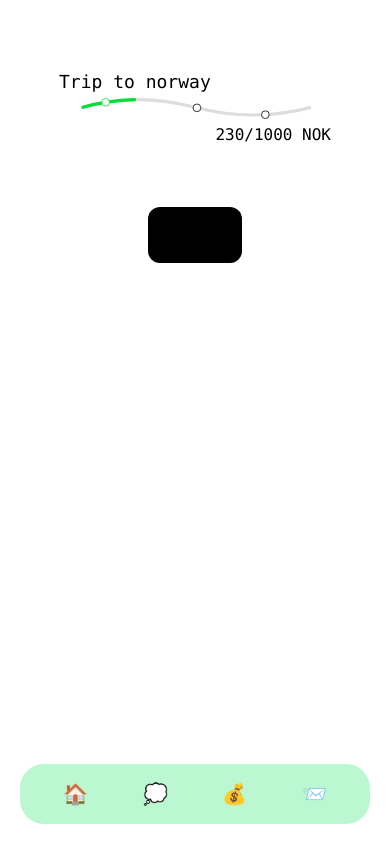
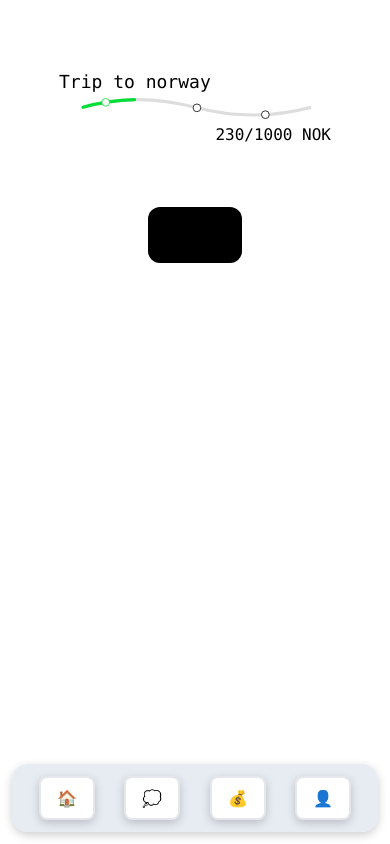
Before and after one commit to emilaastrom/Systemutvikling2-Frontend, a Next.js app: page / in a window 390 px wide. Built offline with nearby package versions, Linux system fonts and the light colour scheme.

Commit message:
style: :children_crossing: Update mobile navbar

```diff
--- a/src/app/components/Navbar.tsx
+++ b/src/app/components/Navbar.tsx
@@ -1,5 +1,7 @@
 import React from "react";
 import { motion } from "framer-motion";
+import NavbarButton from "./NavbarButton";
+import { Alumni_Sans_Collegiate_One } from "next/font/google";
 
 const Navbar = () => {
   const navbarVariants = {
@@ -10,44 +12,43 @@ const Navbar = () => {
   return (
     <div>
       {/* Desktop Navbar */}
-      <div className="hidden md:flex h-screen w-48 flex-col gap-4 bg-white text-black p-5 border-r-2 border-black">
+      <div className="translate-3d hidden md:flex h-screen w-48 flex-col gap-4 bg-white text-black p-5 border-r-2 border-black">
         <h2 className="text-2xl font-semibold text-center pb-4 pt-4">
+          {" "}
           Sparesti
         </h2>
         <a href="#home" className="p-3 border-2 border-black rounded-xl">
-          🏠 Home
+          🏠 Hjem
         </a>
         <a href="#about" className="p-3 border-2 border-black rounded-xl">
-          💭 About
+          {" "}
+          💭 Om
         </a>
         <a href="#savings" className="p-3 border-2 border-black rounded-xl">
-          💰 Savings
+          💰 Sparing
         </a>
         <a href="#share" className="p-3 border-2 border-black rounded-xl">
-          📨 Share
+          👤 Konto
         </a>
       </div>
 
       {/* Mobile Navbar */}
+
       <motion.div
-        className="flex md:hidden m-5 justify-around items-center fixed inset-x-0 bottom-0 bg-green-200   border-black p-4 rounded-3xl"
+        className="flex md:hidden m-3 justify-around items-center fixed inset-x-0 bottom-0 bg-opacity-80
+		bg-slate-200 backdrop-blur-5px transform-gpu
+		border-black p-3 rounded-2xl shadow-[0_3px_10px_rgb(0,0,0,0.2)]
+		z-20"
         initial="hidden"
         animate="visible"
         variants={navbarVariants}
-        transition={{ duration: 0.5 }}
+
       >
-        <a href="#home" className="text-black text-xl">
-          🏠
-        </a>
-        <a href="#about" className="text-black text-xl">
-          💭
-        </a>
-        <a href="#savings" className="text-black text-xl">
-          💰
-        </a>
-        <a href="#share" className="text-black text-xl">
-          📨
-        </a>
+
+        <NavbarButton to="/home">🏠</NavbarButton>
+        <NavbarButton to="/about">💭</NavbarButton>
+        <NavbarButton to="/savings">💰</NavbarButton>
+        <NavbarButton to="/share">👤</NavbarButton>
       </motion.div>
     </div>
   );
```
